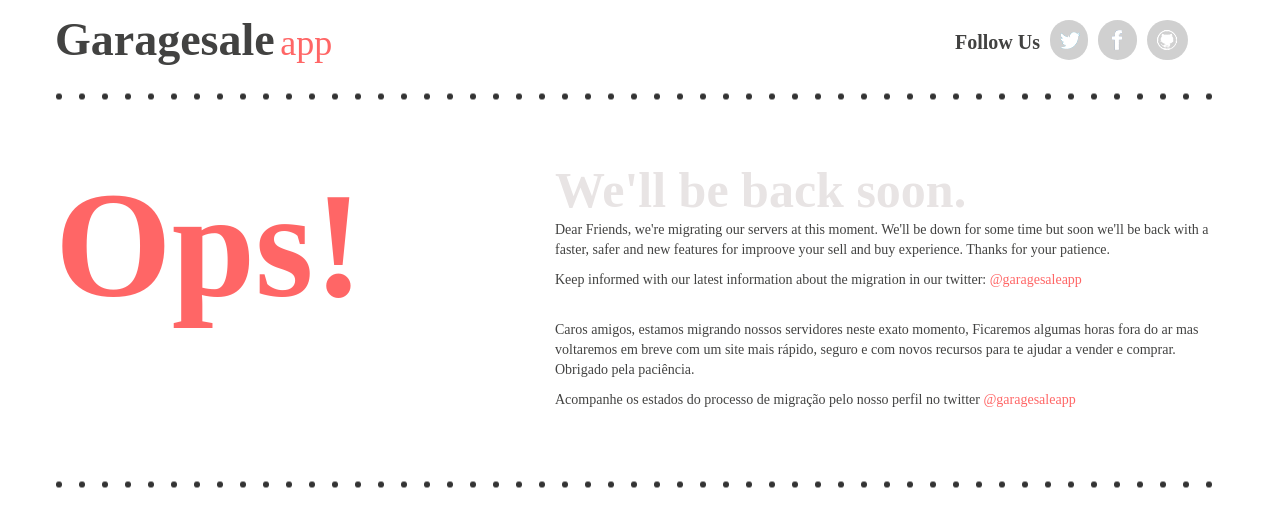
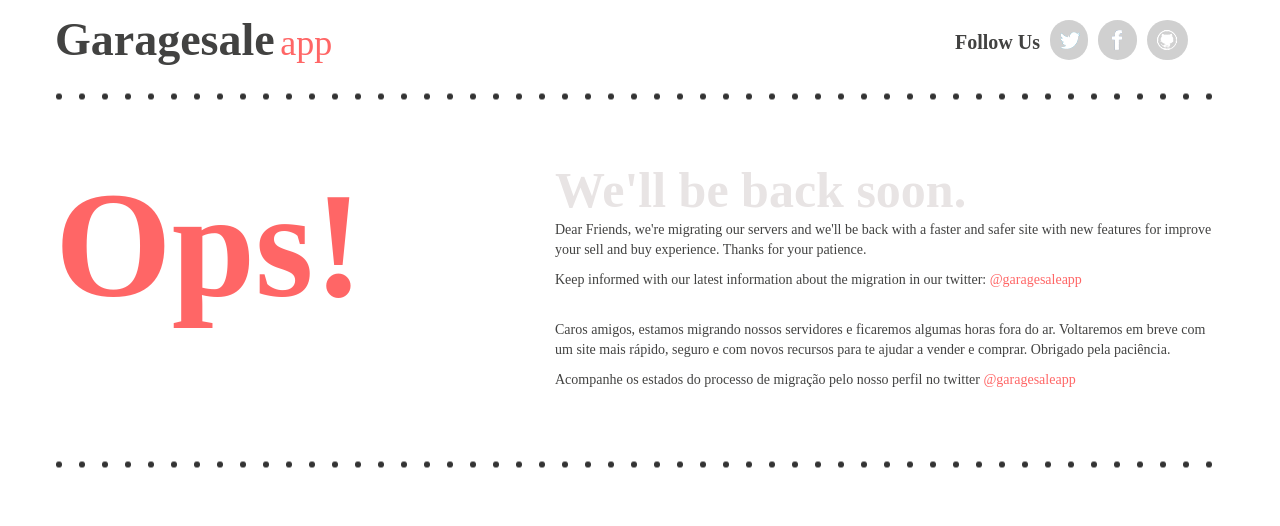
Before and after one commit to mosma/gsapp-ooops, a plain HTML site: page index.html in a window 1280 px wide. Drawn offline with nearby package versions, Linux system fonts and the light colour scheme; a web font is replaced by a local one.

Commit message:
text fix

```diff
--- a/index.html
+++ b/index.html
@@ -44,9 +44,8 @@
                 <div class="span7">
                     <h2>We'll be back soon.</h2>
                     <p>
-                        Dear Friends, we're migrating our servers at this moment.
-                        We'll be down for some time but soon we'll be back with a faster,
-                        safer and new features for improove your sell and buy experience.
+                        Dear Friends, we're migrating our servers and we'll be back with a faster and
+                        safer site with new features for improve your sell and buy experience.
                         Thanks for your patience.
                     </p>
                     <p>
@@ -55,11 +54,12 @@
                     </p>
                     <br>
                     <p>
-                        Caros amigos, estamos migrando nossos servidores neste exato momento,
-                        Ficaremos algumas horas fora do ar mas voltaremos em breve com um site
-                        mais rápido, seguro e com novos recursos para te ajudar a vender e comprar.
+                        Caros amigos, estamos migrando nossos servidores e ficaremos algumas
+                        horas fora do ar. Voltaremos em breve com um site mais rápido, seguro
+                        e com novos recursos para te ajudar a vender e comprar.
                         Obrigado pela paciência.
-                    </p>                    <p>
+                    </p>
+                    <p>
                         Acompanhe os estados do processo de migração pelo nosso perfil no twitter
                         <a href="http://twitter.com/garagesaleapp" target="_blank">@garagesaleapp</a>
                     </p>
```
